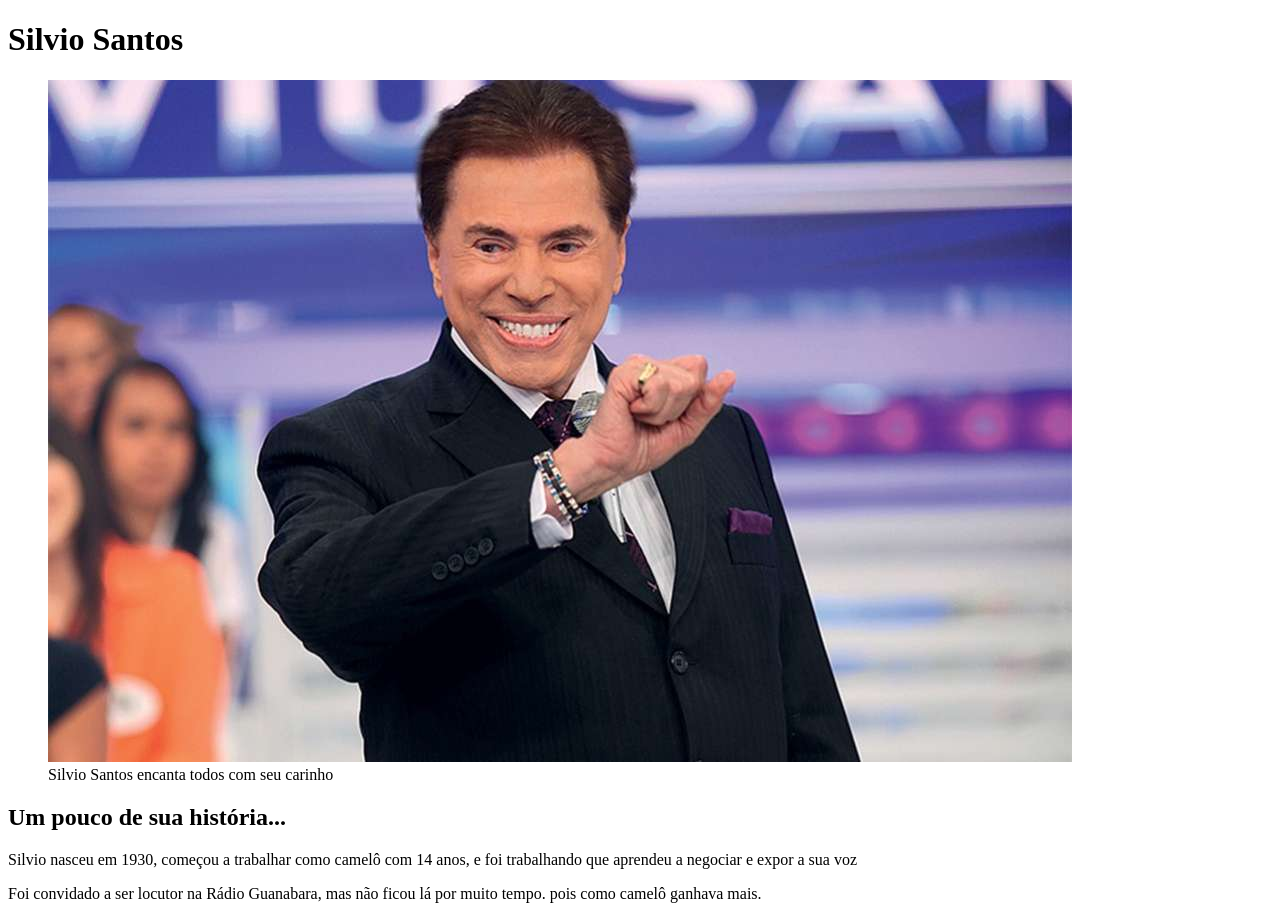
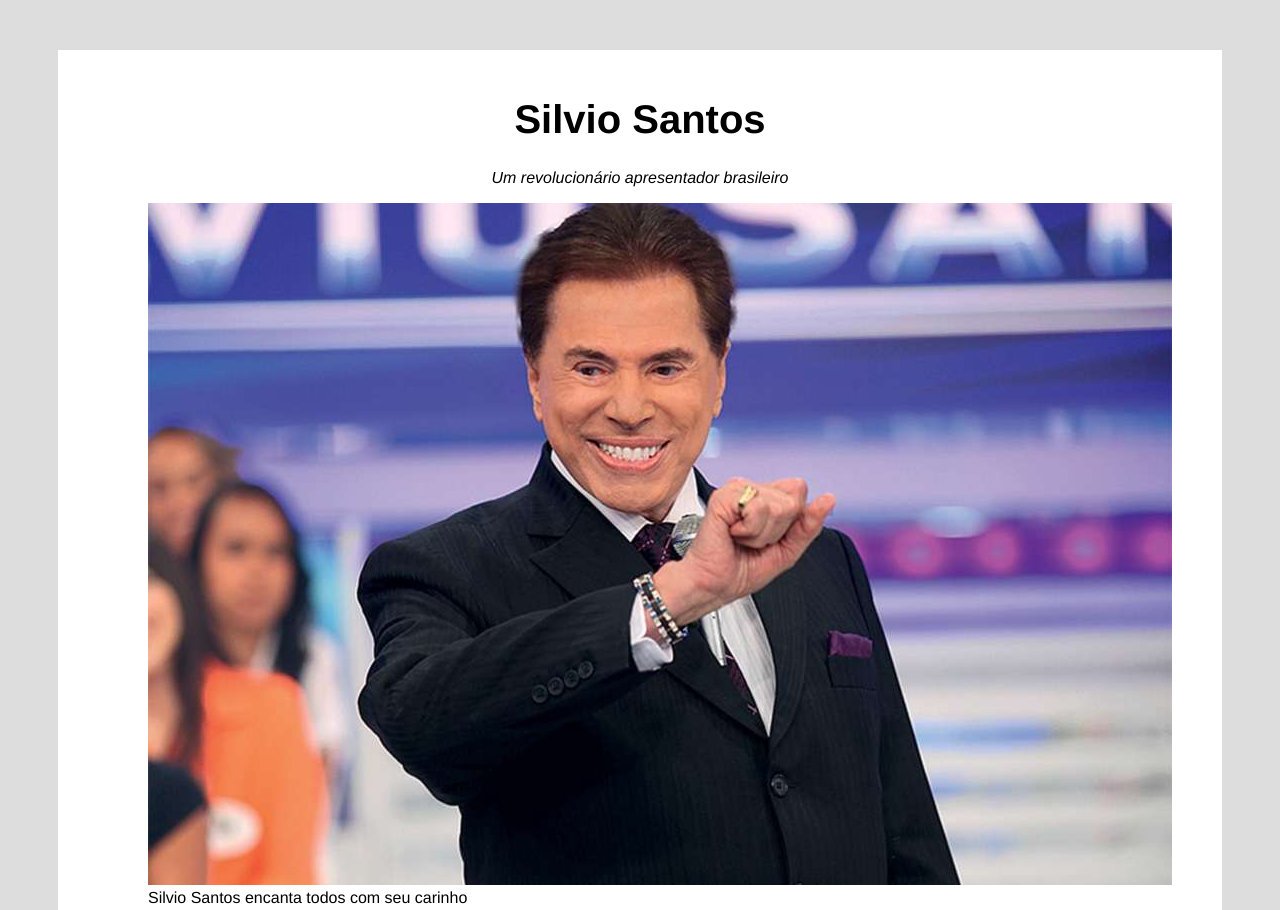
Before and after one commit to felipegaldino21/Projeto-tributo, a plain HTML site: page index.html in a window 1280 px wide. Shown: the top 910 px of the page. Drawn offline with Linux system fonts and the light colour scheme.

Commit message:
style: Adicionando esilização de paragrafos e divs

```diff
--- /dev/null
+++ b/css/style.css
@@ -0,0 +1,32 @@
+html {
+    font-family:Helvetica;
+    background-color: #ddd;
+}
+
+.container {
+    max-width: 1200px;
+    position: relative;
+    margin-left: auto;
+    margin-right: auto;
+    padding: 20px 50px;
+    margin: 50px;
+    background-color: #FFF;
+}
+
+.destaque{
+    font-weight: bold;
+}
+
+/* cabeçalho */
+
+.cabecalho {
+    text-align: center;
+}
+
+.titulo-principal{
+    font-size: 40px;
+}
+
+.paragrafo-principal{
+    font-style: italic;
+}
--- a/index.html
+++ b/index.html
@@ -4,14 +4,17 @@
     <meta charset="UTF-8">
     <meta http-equiv="X-UA-Compatible" content="IE=edge">
     <meta name="viewport" content="width=device-width, initial-scale=1.0">
+    <link rel="stylesheet" href="css/style.css">
     <title>Tributo ao Silvio Santos</title>
 
 </head>
 <body>
     <div class="container">
-    <!--Cabeçalho de página-->
-        <h1 class="titulo-principal">Silvio Santos</h1>
-        <p class="paragrafo-principal"></p>
+        <!--Cabeçalho de página-->
+        <div class="cabecalho">
+            <h1 class="titulo-principal">Silvio Santos</h1>
+            <p class="paragrafo-principal">Um revolucionário apresentador brasileiro</p>
+        </div>
     <!--Imagem de destaque-->
     <div class="img-destaque">
         <figure>
```
